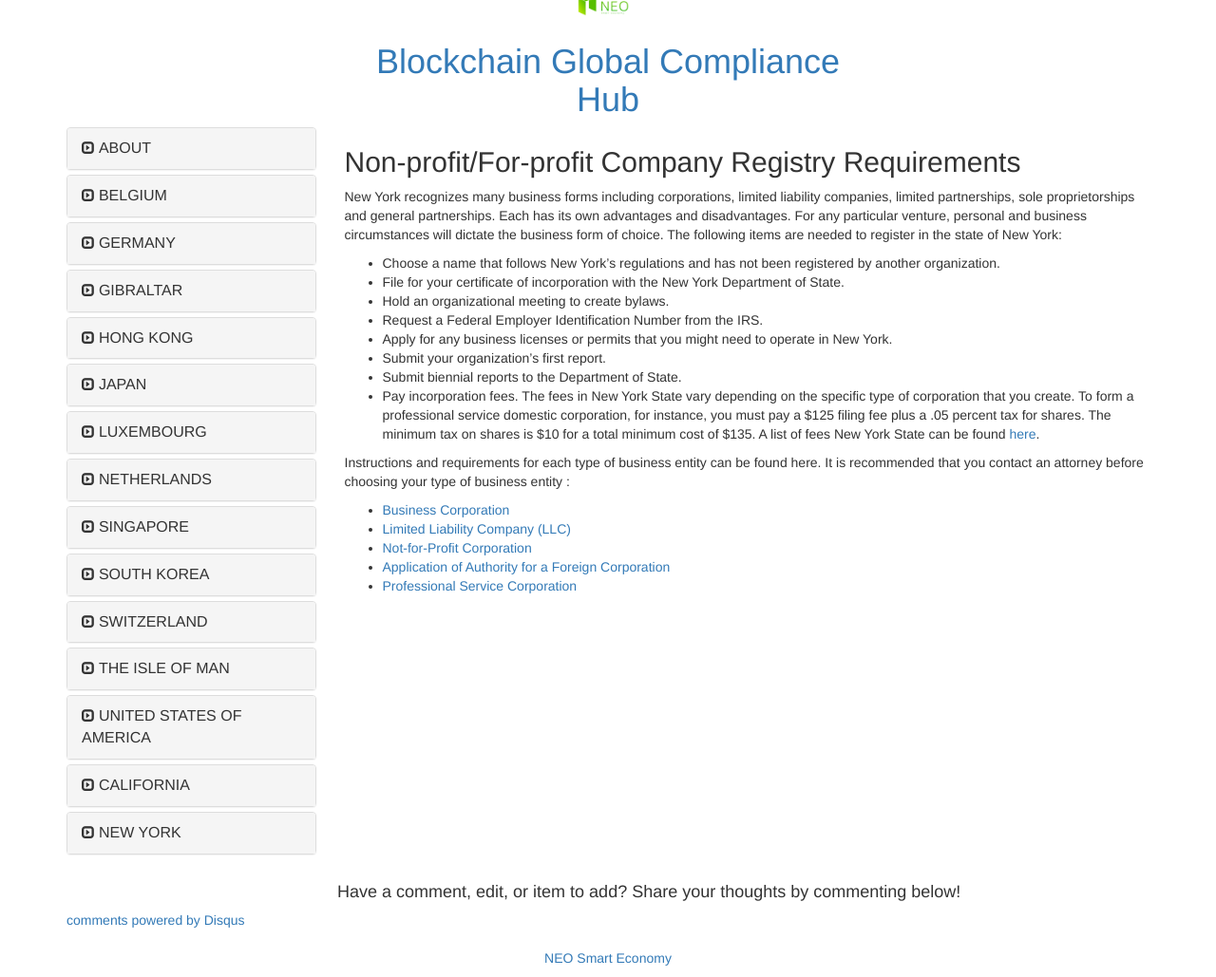
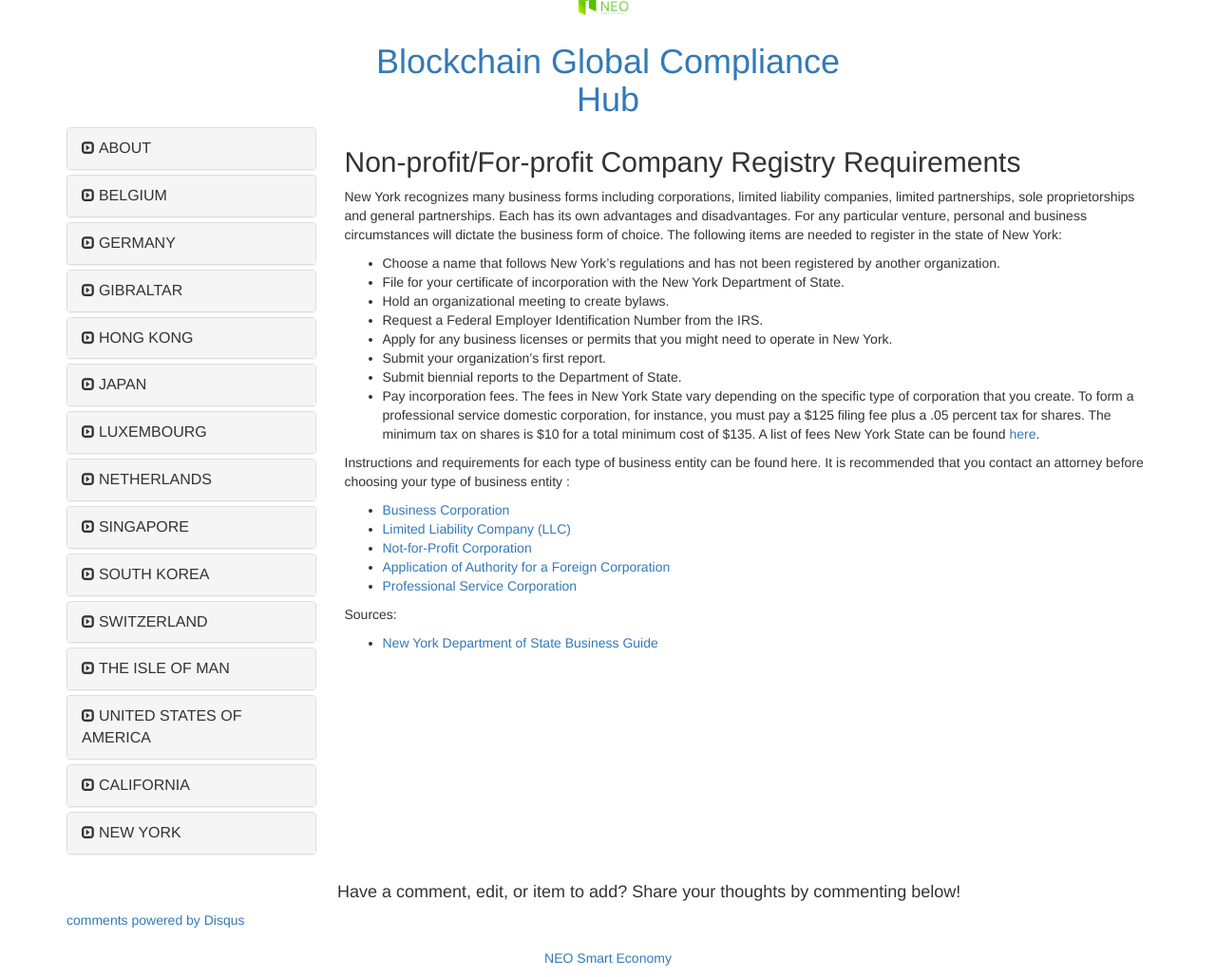
Before and after one commit to neo-project/global-blockchain-compliance-hub, a Jekyll site: the page built from _posts/New York/1111-11-01-new-york-registry-requirements.md, in a window 1280 px wide. Shown: the whole page at 95% size. Built offline with Jekyll 4.4.1, drawn with Linux system fonts in a browser that asks for light colours; nearby versions of some CDN libraries; comment, search, counter and statistics services are not loaded.

Commit message:
Update 1111-11-01-new-york-registry-requirements.md

```diff
--- a/_posts/New York/1111-11-01-new-york-registry-requirements.md
+++ b/_posts/New York/1111-11-01-new-york-registry-requirements.md
@@ -23,3 +23,6 @@ Instructions and requirements for each type of business entity can be found here
 - [Not-for-Profit Corporation](https://www.dos.ny.gov/corps/nfpcorp.html#certinc)
 - [Application of Authority for a Foreign Corporation](https://www.dos.ny.gov/corps/buscorp.html#appauth)
 - [Professional Service Corporation](https://www.dos.ny.gov/corps/buscorp.html#appauth)
+
+Sources:
+- [New York Department of State Business Guide](https://www.dos.ny.gov/corps/busguide.html)
```
